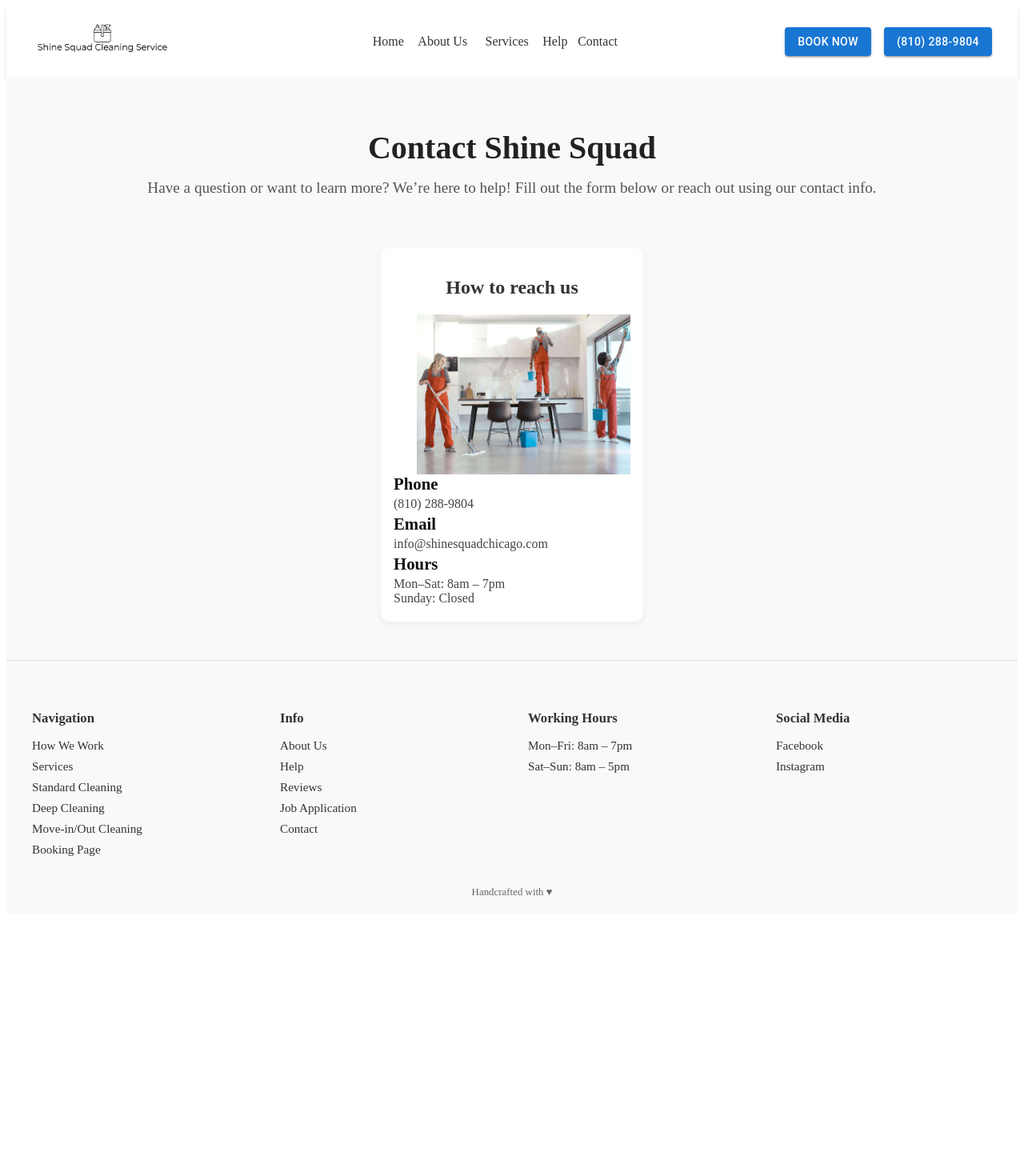
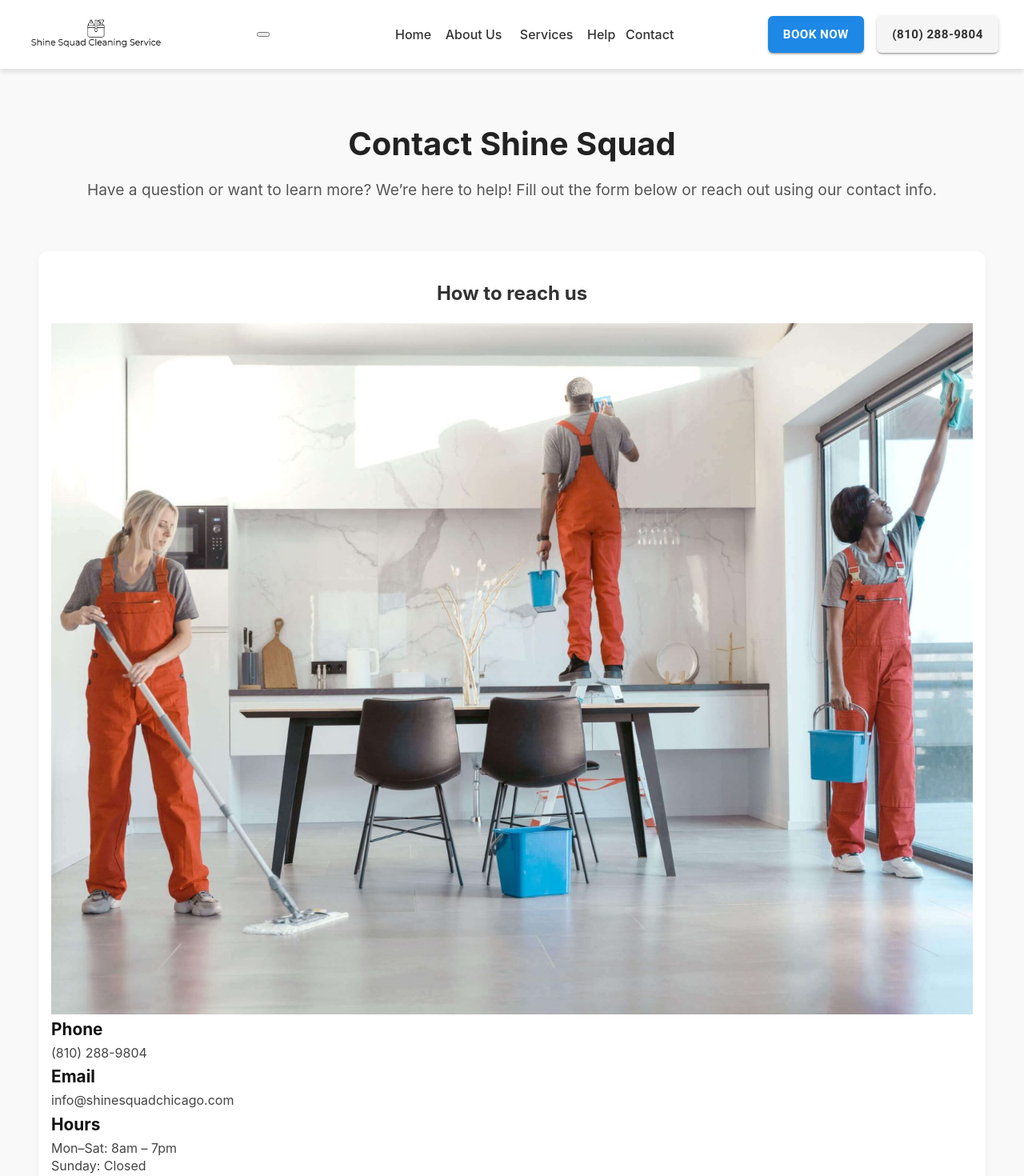
Before and after one commit to jamesd810/shine-squad, a React (Vite) app: page /contact in a window 1280 px wide. Shown: the top 1470 px of the page at 80% size. Before the commit the page ends 1151 px from the top, so only its background shows below. Built offline with nearby package versions, Linux system fonts and the light colour scheme; no server answers.

Commit message:
Added css styling for mobile screens

```diff
--- a/src/components/footer.scss
+++ b/src/components/footer.scss
@@ -6,6 +6,7 @@
   color: #333;
 
   .footer-content {
+    width: 100%;
     max-width: 1200px;
     margin: 0 auto;
 
@@ -18,6 +19,7 @@
 
       .footer-column {
         flex: 1 1 200px;
+        min-width: 0;
 
         h4 {
           font-size: 1.1em;
@@ -56,6 +58,11 @@
 @media (max-width: 768px) {
   .site-footer .footer-columns {
     flex-direction: column;
-    align-items: flex-start;
+    align-items: stretch;
+    gap: 16px;
+  }
+
+  .site-footer .footer-column {
+    width: 100%;
   }
 }
--- a/src/components/header.scss
+++ b/src/components/header.scss
@@ -5,6 +5,7 @@
   justify-content: space-between;
   align-items: center;
   box-shadow: 0 4px 6px rgba(0, 0, 0, 0.1);
+  position: relative;
 
   .logo a {
     font-size: 1.5rem;
@@ -102,14 +103,141 @@
       }
     }
   }
+
+  // hide the desktop header actions on small screens (we'll show mobile actions inside nav)
+  .header-actions.mobile-hidden {
+    display: flex;
+  }
 }
 
 .logo img {
   height: 50px;
 }
 
+/* mobile-only actions: hidden by default (desktop), shown inside mobile media query */
+.mobile-header-actions {
+  display: none;
+}
+
+/* When the mobile menu is open, hide desktop header actions to avoid duplicates */
+.site-header.open .header-actions {
+  display: none !important;
+}
+
+// Shared button styles for header actions (desktop and mobile copies)
+.header-actions .phone-btn,
+.mobile-header-actions .phone-btn,
+.header-actions .book-btn,
+.mobile-header-actions .book-btn {
+  padding: 0.6rem 1.2rem;
+  font-size: 0.95rem;
+  font-weight: 600;
+  border: none;
+  border-radius: 6px;
+  text-decoration: none;
+  transition: background-color 0.3s ease;
+}
+
+.header-actions .phone-btn,
+.mobile-header-actions .phone-btn {
+  background-color: #f5f5f5;
+  color: #333;
+}
+
+.header-actions .book-btn,
+.mobile-header-actions .book-btn {
+  background-color: #1d88e5;
+  color: #fff;
+}
+
 // Responsive for smaller devices
 @media (max-width: 768px) {
+  .site-header {
+    padding: 0.7rem 1rem;
+    align-items: center;
+  }
+
+  .menu-toggle {
+    display: inline-flex;
+    flex-direction: column;
+    justify-content: space-between;
+    width: 30px;
+    height: 22px;
+    background: none;
+    border: none;
+    padding: 0;
+    margin-left: 0.5rem;
+    cursor: pointer;
+  }
+
+  .menu-toggle .bar {
+    display: block;
+    height: 3px;
+    background: #333;
+    border-radius: 2px;
+    transition:
+      transform 0.2s ease,
+      opacity 0.2s ease;
+  }
+
+  .menu-toggle.open .bar:nth-child(1) {
+    transform: translateY(9px) rotate(45deg);
+  }
+
+  .menu-toggle.open .bar:nth-child(2) {
+    opacity: 0;
+  }
+
+  .menu-toggle.open .bar:nth-child(3) {
+    transform: translateY(-9px) rotate(-45deg);
+  }
+
+  .main-nav {
+    position: absolute;
+    left: 0;
+    right: 0;
+    top: 100%;
+    background: #fff;
+    border-top: 1px solid #eee;
+    display: none;
+    padding: 1rem;
+    z-index: 1200;
+  }
+
+  .mobile-header-actions {
+    display: none;
+    gap: 0.5rem;
+    margin-bottom: 0.5rem;
+  }
+
+  .main-nav.open {
+    display: block;
+  }
+
+  .main-nav ul {
+    flex-direction: column;
+    gap: 0.75rem;
+  }
+
+  .dropdown .dropdown-menu {
+    position: static;
+    box-shadow: none;
+    border: none;
+    padding-left: 0.5rem;
+  }
+
+  .header-actions {
+    display: flex;
+    flex-direction: column;
+    width: 100%;
+    gap: 0.5rem;
+    margin-top: 0.5rem;
+  }
+
+  .logo img {
+    height: 40px;
+  }
+
   .main-nav ul {
     flex-direction: column;
     gap: 0.5rem;
@@ -131,4 +259,14 @@
       }
     }
   }
+
+  // Switch which actions are visible: hide desktop header-actions and show mobile actions inside nav
+  .header-actions {
+    display: none !important;
+  }
+
+  .mobile-header-actions {
+    display: flex;
+    flex-direction: column;
+  }
 }
--- a/src/components/header.tsx
+++ b/src/components/header.tsx
@@ -1,18 +1,40 @@
-import React from "react";
+import React, { useState } from "react";
 import { Link } from "react-router-dom";
 import "./header.scss";
 import logo from "../assets/images/logo.png";
 import Button from "@mui/material/Button";
 
 const Header = () => {
+  const [menuOpen, setMenuOpen] = useState(false);
+
   return (
-    <header className="site-header">
+    <header className={`site-header ${menuOpen ? "open" : ""}`}>
       <div className="logo">
         <Link to="/">
           <img src={logo} alt="Shine Squad Chicago Logo" />
         </Link>
       </div>
-      <nav className="main-nav">
+
+      <button
+        className={`menu-toggle ${menuOpen ? "open" : ""}`}
+        onClick={() => setMenuOpen(!menuOpen)}
+        aria-label="Toggle menu"
+        aria-expanded={menuOpen}
+      >
+        <span className="bar" />
+        <span className="bar" />
+        <span className="bar" />
+      </button>
+
+      <nav className={`main-nav ${menuOpen ? "open" : ""}`}>
+        <div className="mobile-header-actions">
+          <Button className="book-btn" variant="contained">
+            Book Now
+          </Button>
+          <Button className="phone-btn" variant="contained">
+            (810) 288-9804
+          </Button>
+        </div>
         <ul>
           <li>
             <Link to="/">Home</Link>
@@ -46,9 +68,14 @@
           </li>
         </ul>
       </nav>
+
       <div className="header-actions">
-        <Button variant="contained">Book Now</Button>
-        <Button variant="contained">(810) 288-9804</Button>
+        <Button className="book-btn" variant="contained">
+          Book Now
+        </Button>
+        <Button className="phone-btn" variant="contained">
+          (810) 288-9804
+        </Button>
       </div>
     </header>
   );
--- a/src/pages/AboutUs/HowWeWork/howWeWork.scss
+++ b/src/pages/AboutUs/HowWeWork/howWeWork.scss
@@ -7,11 +7,11 @@
   .intro {
     text-align: center;
     margin-bottom: 2.5rem;
-    max-height: 320px;
     background: #ffffff;
     border-radius: 10px;
-    width: 50%;
-    margin: auto;
+    width: 100%;
+    max-width: 900px;
+    margin: 0 auto 2.5rem;
 
     h1 {
       font-size: 2.8rem;
@@ -23,7 +23,10 @@
 
       img {
         max-width: 100%;
-        height: 200px;
+        height: auto;
+        max-height: 200px;
+        width: 100%;
+        object-fit: cover;
         border-radius: 12px;
         box-shadow: 0 4px 16px rgba(0, 0, 0, 0.1);
         transition: transform 0.3s ease-in-out;
@@ -42,9 +45,9 @@
     border-radius: 10px;
     padding: 2rem;
     box-shadow: 0 0 10px rgba(0, 0, 0, 0.05);
-    width: 50%;
-    margin: auto;
-    margin-top: 1%;
+    width: 100%;
+    max-width: 900px;
+    margin: 1% auto 0;
 
     h2 {
       font-size: 1.75rem;
@@ -78,6 +81,20 @@
           transform: scale(1.02);
         }
       }
+    }
+  }
+}
+
+@media (min-width: 768px) {
+  .how-we-work {
+    .intro {
+      width: 50%;
+      margin: 0 auto 2.5rem;
+    }
+
+    .section {
+      width: 50%;
+      margin: 1% auto 0;
     }
   }
 }
--- a/src/pages/AboutUs/JobApplication/JobApplicationForm/jobApplicationForm.scss
+++ b/src/pages/AboutUs/JobApplication/JobApplicationForm/jobApplicationForm.scss
@@ -1,10 +1,10 @@
 form {
   .app-form {
     border-radius: 10px;
-    width: 30%;
-    border-radius: 10px;
+    width: 100%;
+    max-width: 720px;
     box-shadow: 0 0 10px rgba(0, 0, 0, 0.05);
-    margin: auto;
+    margin: 1.5rem auto;
     text-align: left;
     padding: 1rem;
     background-color: #edeaea;
@@ -63,8 +63,20 @@
 
   .row {
     display: flex;
+    flex-direction: column;
     gap: 1rem;
     justify-content: center;
+  }
+}
+
+// Desktop adjustments
+@media (min-width: 768px) {
+  form .row {
+    flex-direction: row;
+  }
+
+  form .app-form {
+    width: 60%;
   }
 }
 
--- a/src/pages/AboutUs/JobApplication/ThankYouMessage.scss
+++ b/src/pages/AboutUs/JobApplication/ThankYouMessage.scss
@@ -7,6 +7,7 @@
   box-shadow: 0 4px 16px rgba(0, 0, 0, 0.15);
   font-size: 1rem;
   text-align: center;
+  width: 100%;
   max-width: 400px;
   transition:
     opacity 0.35s ease,
--- a/src/pages/AboutUs/Reviews/reviews.scss
+++ b/src/pages/AboutUs/Reviews/reviews.scss
@@ -15,7 +15,8 @@
   margin: 0 auto;
   margin-top: 10px;
   margin-bottom: 10px;
-  width: 40%;
+  width: 100%;
+  max-width: 720px;
 }
 
 .feedback-header {
@@ -23,7 +24,10 @@
 }
 
 .card-image {
-  height: 200px;
+  max-height: 200px;
+  height: auto;
+  width: 100%;
+  object-fit: cover;
 }
 // === Responsive Design ===
 
--- a/src/pages/Contact/contactPage.scss
+++ b/src/pages/Contact/contactPage.scss
@@ -25,8 +25,8 @@
     justify-content: center;
     flex-wrap: wrap;
     margin-bottom: 3rem;
-    width: 30%;
-    margin: auto;
+    width: 100%;
+    margin: 0 auto;
 
     .info-block {
       flex: 1 1 250px;
@@ -64,13 +64,14 @@
     }
     img {
       max-width: 100%;
-      height: 200px;
-      float: right;
+      height: auto;
+      display: block;
     }
   }
 
   .contact-form {
-    width: 80%;
+    width: 100%;
+    max-width: 820px;
     margin: 0 auto;
 
     form {
@@ -106,8 +107,9 @@
   .feedback-form {
     text-align: center;
     border-radius: 8px;
-    max-width: 27%;
-    margin: auto;
+    width: 100%;
+    max-width: 420px;
+    margin: 1rem auto;
     padding: 1rem;
   }
 
@@ -121,6 +123,18 @@
     .contact-info {
       flex-direction: column;
       align-items: center;
+    }
+  }
+
+  @media (min-width: 768px) {
+    .contact-page {
+      .contact-info {
+        width: 60%;
+      }
+
+      .contact-form {
+        width: 80%;
+      }
     }
   }
 
--- a/src/pages/Help/help.scss
+++ b/src/pages/Help/help.scss
@@ -21,6 +21,7 @@
   }
 
   .faq {
+    width: 100%;
     max-width: 800px;
     margin: 0 auto;
 
--- a/src/pages/Services/servicesPage.scss
+++ b/src/pages/Services/servicesPage.scss
@@ -41,7 +41,8 @@
     background-color: #fff;
     border-radius: 8px;
     box-shadow: 0 0 10px rgba(0, 0, 0, 0.1);
-    width: 30%;
+    width: 100%;
+    max-width: 720px;
 
     h3 {
       font-size: 1.8rem;
@@ -82,3 +83,19 @@
     }
   }
 }
+
+// Desktop layout
+@media (min-width: 768px) {
+  .services-page {
+    .service-category {
+      width: 30%;
+    }
+
+    .sectionContainer {
+      display: flex;
+      gap: 1.5rem;
+      justify-content: center;
+      align-items: flex-start;
+    }
+  }
+}
--- a/src/styles/main.scss
+++ b/src/styles/main.scss
@@ -0,0 +1,71 @@
+:root {
+  --color-primary: #1d88e5;
+  --color-bg: #ffffff;
+  --color-muted: #666666;
+  --max-width: 1200px;
+  --spacing-xs: 0.25rem;
+  --spacing-sm: 0.5rem;
+  --spacing-md: 1rem;
+  --spacing-lg: 2rem;
+}
+
+* {
+  box-sizing: border-box;
+}
+
+html,
+body,
+#root {
+  height: 100%;
+}
+
+body {
+  margin: 0;
+  font-family:
+    -apple-system, BlinkMacSystemFont, "Segoe UI", Roboto, "Helvetica Neue",
+    Arial;
+  background: var(--color-bg);
+  color: #222;
+  line-height: 1.4;
+}
+
+.container {
+  width: 100%;
+  padding-left: var(--spacing-md);
+  padding-right: var(--spacing-md);
+  margin-left: auto;
+  margin-right: auto;
+  max-width: var(--max-width);
+}
+
+// Breakpoints (mobile-first)
+$bp-md: 768px;
+$bp-lg: 1024px;
+
+// Utility helpers
+.sr-only {
+  position: absolute;
+  width: 1px;
+  height: 1px;
+  padding: 0;
+  margin: -1px;
+  overflow: hidden;
+  clip: rect(0, 0, 0, 0);
+  white-space: nowrap;
+  border: 0;
+}
+
+// Improve images responsiveness
+img {
+  max-width: 100%;
+  height: auto;
+  display: block;
+}
+
+// Small adjustments for larger screens
+@media (min-width: #{$bp-md}) {
+  .container {
+    padding-left: var(--spacing-lg);
+    padding-right: var(--spacing-lg);
+  }
+}
```
Also changed, not shown: src/pages/AboutUs/JobApplication/jobApplication.scss (+29 -8 lines).
